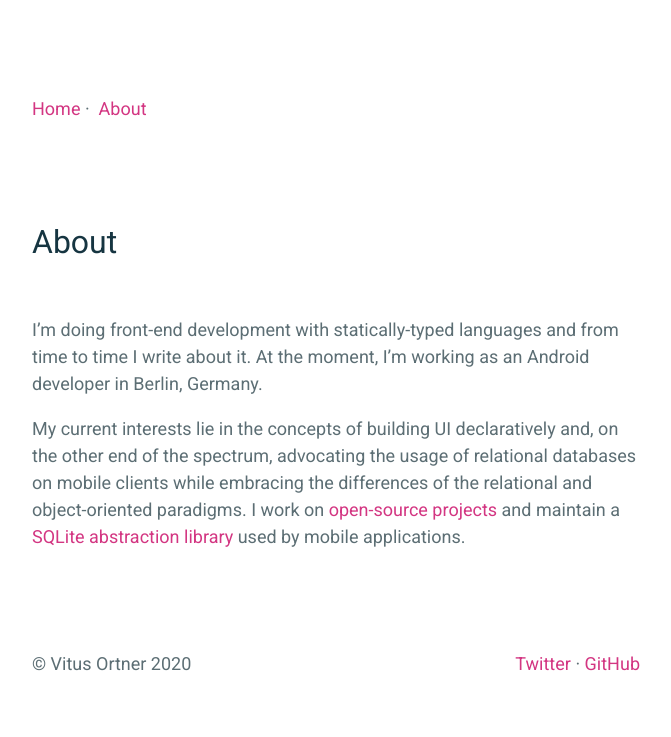
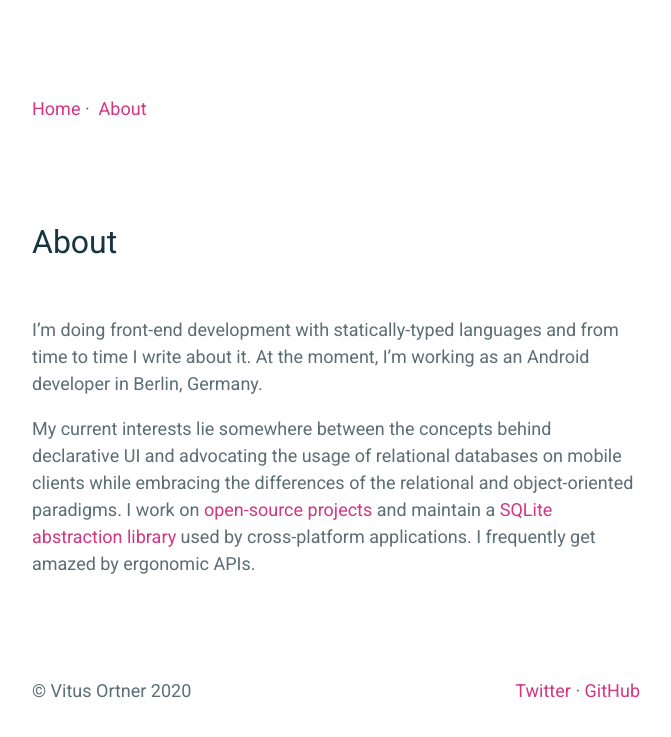
Before and after one commit to vitusortner/vitus.dev, a Jekyll site: the page built from _pages/about.markdown, in a window 1280 px wide. Shown: the top 737 px of the page, without its empty margins (304-975 px from the left). Built offline with Jekyll 4.4.1, drawn with Linux system fonts in a browser that asks for light colours.

Commit message:
Update about

```diff
--- a/_pages/about.markdown
+++ b/_pages/about.markdown
@@ -6,5 +6,6 @@
 I'm doing front-end development with statically-typed languages and from time to time I write about it.
 At the moment, I'm working as an Android developer in Berlin, Germany.
 
-My current interests lie in the concepts of building UI declaratively and, on the other end of the spectrum, advocating the usage of relational databases on mobile clients while embracing the differences of the relational and object-oriented paradigms.
-I work on [open-source projects](https://github.com/vitusortner) and maintain a [SQLite abstraction library](https://github.com/vitusortner/floor) used by mobile applications.
+My current interests lie somewhere between the concepts behind declarative UI and advocating the usage of relational databases on mobile clients while embracing the differences of the relational and object-oriented paradigms.
+I work on [open-source projects](https://github.com/vitusortner) and maintain a [SQLite abstraction library](https://github.com/vitusortner/floor) used by cross-platform applications.
+I frequently get amazed by ergonomic APIs.
```
